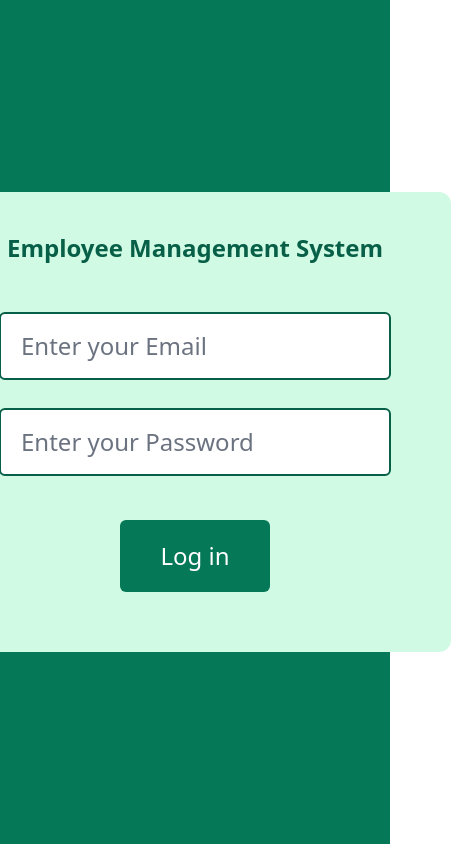
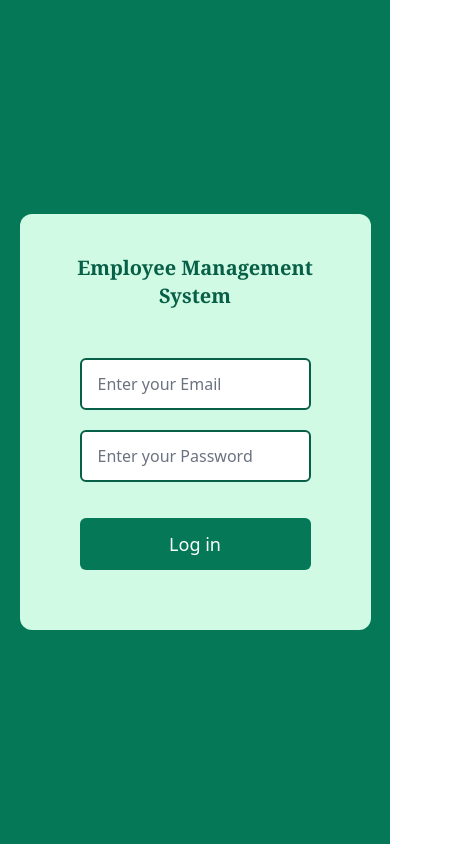
Before and after one commit to Qalbeabbas11/Employee-Managment-system-react-projrect, a React (Vite) app: page / in a window 390 px wide. Shown: the whole page, 451 px wide, since content can reach past the window. Built offline with nearby package versions, Linux system fonts and the light colour scheme.

Commit message:
edit login page

```diff
--- a/src/Components/Auth/Login.jsx
+++ b/src/Components/Auth/Login.jsx
@@ -1,61 +1,59 @@
 import React, { useState } from "react";
 
-
-const Login = ({handleLogin}) => {
-
-
-
+const Login = ({ handleLogin }) => {
   const [email, setemail] = useState("");
   const [password, setpassword] = useState("");
 
   const SubmitHandler = (e) => {
     e.preventDefault();
-
-   handleLogin(email,password)
-
+    handleLogin(email, password);
     setemail("");
     setpassword("");
   };
 
   return (
     <>
-      <div className="flex justify-center items-center h-screen w-screen bg-emerald-700 ">
-        <div className=" p-10 rounded-xl bg-emerald-100">
+      <div className="flex justify-center items-center h-screen w-screen bg-emerald-700">
+        <div className="p-10 rounded-xl bg-emerald-100 w-[90%] sm:w-[80%] md:w-[70%] lg:w-auto">
           <div className="head flex justify-center flex-col items-center mb-3 gap-3">
-
-            <h1 className=" font-family ont-serif font-extrabold text-2xl text-emerald-800 mb-4">
+            <h1 className="font-serif font-extrabold text-xl sm:text-2xl text-emerald-800 mb-4 text-center">
               Employee Management System
             </h1>
           </div>
           <form
             onSubmit={SubmitHandler}
-            className="flex flex-col gap-7 p-5 items-center justify-center"
+            className="flex flex-col gap-5 sm:gap-7 p-5 items-center justify-center"
             autoComplete="off"
-
           >
             <input
               value={email}
-              onChange={(e) => {
-                setemail(e.target.value);
-              }}
+              onChange={(e) => setemail(e.target.value)}
               required
-              className="border-2 border-emerald-800 outline-none text-semibold rounded-md text-2xl py-4 px-5 placeholder:text-gray-500"
+              className="border-2 border-emerald-800 outline-none text-semibold rounded-md
+                         text-base sm:text-xl md:text-2xl py-3 sm:py-4 px-4 sm:px-5
+                         placeholder:text-gray-500 w-full"
               type="email"
-              placeholder="Enter your Email "
+              placeholder="Enter your Email"
               autoComplete="new-email"
             />
             <input
               value={password}
-              onChange={(e) => {
-                setpassword(e.target.value);
-              }}
+              onChange={(e) => setpassword(e.target.value)}
               required
-              className="border-2 border-emerald-800 outline-none text-semibold rounded-md text-2xl py-4 px-5 placeholder:text-gray-500"
+              className="border-2 border-emerald-800 outline-none text-semibold rounded-md
+                         text-base sm:text-xl md:text-2xl py-3 sm:py-4 px-4 sm:px-5
+                         placeholder:text-gray-500 w-full"
               type="password"
               placeholder="Enter your Password"
               autoComplete="new-password"
             />
-            <button className="mt-4 bg-emerald-700 text-white rounded-md text-2xl px-10 py-5 hover:bg-emerald-800">
+            <button
+              className="mt-4 bg-emerald-700 text-white rounded-md
+                         text-lg sm:text-xl md:text-2xl
+                         px-6 sm:px-8 md:px-10
+                         py-3 sm:py-4 md:py-5
+                         hover:bg-emerald-800 w-full sm:w-auto"
+            >
               Log in
             </button>
           </form>
```
